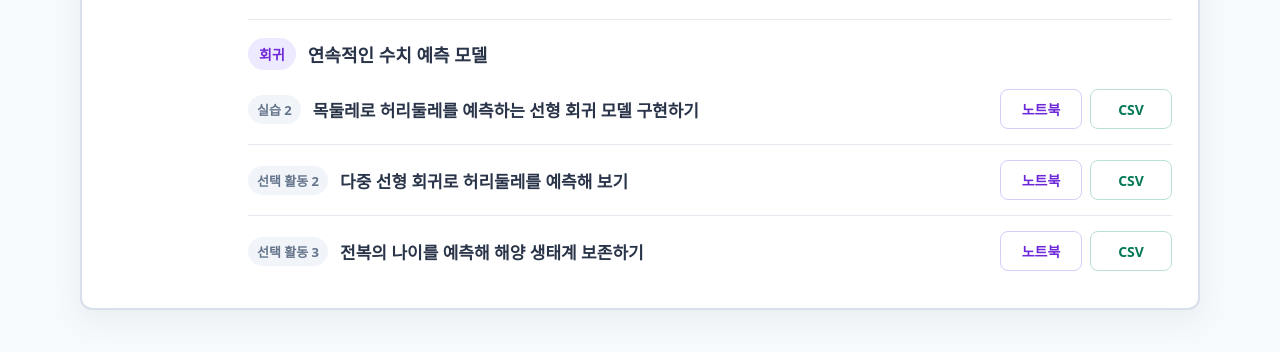
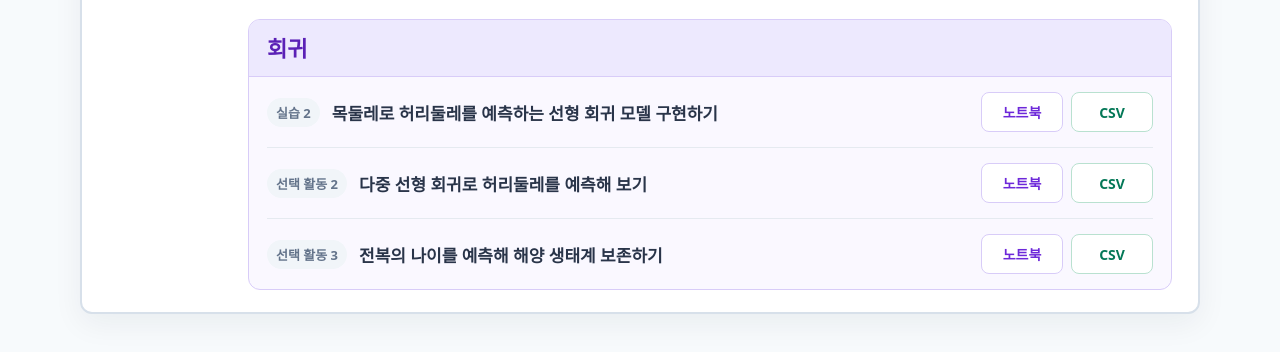
Before and after one commit to bloomgloom/informatics, a plain HTML site: page ai/index.html in a window 1280 px wide. Shown: the part 668-1020 px from the top of the page. Drawn offline with Linux system fonts and the light colour scheme.

Commit message:
Group regression practice resources

```diff
--- a/ai/index.html
+++ b/ai/index.html
@@ -25,9 +25,9 @@
       .resource-title { display: flex; align-items: center; gap: 12px; min-width: 0; }
       .resource-title strong { overflow: hidden; color: #293449; font-size: 17px; text-overflow: ellipsis; white-space: nowrap; }
       .activity-label { flex: 0 0 auto; border-radius: 999px; padding: 5px 9px; background: #f1f5f9; color: #64748b; font-size: 13px; font-weight: 900; }
-      .model-group { border-top: 1px solid #e5eaf0; }
-      .model-group-title { display: flex; align-items: center; gap: 12px; margin: 0; padding: 18px 0 4px; color: #293449; font-size: 18px; }
-      .model-group-title span { border-radius: 999px; padding: 6px 11px; background: #ede9fe; color: #6d28d9; font-size: 14px; }
+      .model-group { overflow: hidden; border: 1px solid #d8ccf8; border-radius: 12px; background: #faf8ff; }
+      .model-group-title { margin: 0; padding: 15px 18px; border-bottom: 1px solid #d8ccf8; background: #ede9fe; color: #5b21b6; font-size: 22px; font-weight: 900; line-height: 1.2; }
+      .model-group .resource-row { margin: 0 18px; }
       .model-group .resource-row:first-of-type { border-top: 0; }
       .downloads { display: flex; gap: 8px; }
       .download { display: inline-flex; align-items: center; justify-content: center; min-width: 82px; border: 1px solid #d8ccf8; border-radius: 8px; padding: 9px 12px; background: #fff; color: #6d28d9; font-size: 14px; transition: border-color 160ms ease, background 160ms ease; }
@@ -95,10 +95,7 @@
         </div>
         <div class="resources" aria-label="2-2 실습 자료">
           <section class="model-group" aria-labelledby="regression-title">
-            <h2 class="model-group-title" id="regression-title">
-              <span>회귀</span>
-              연속적인 수치 예측 모델
-            </h2>
+            <h2 class="model-group-title" id="regression-title">회귀</h2>
             <div class="resource-row">
               <div class="resource-title">
                 <span class="activity-label">실습 2</span>
```
